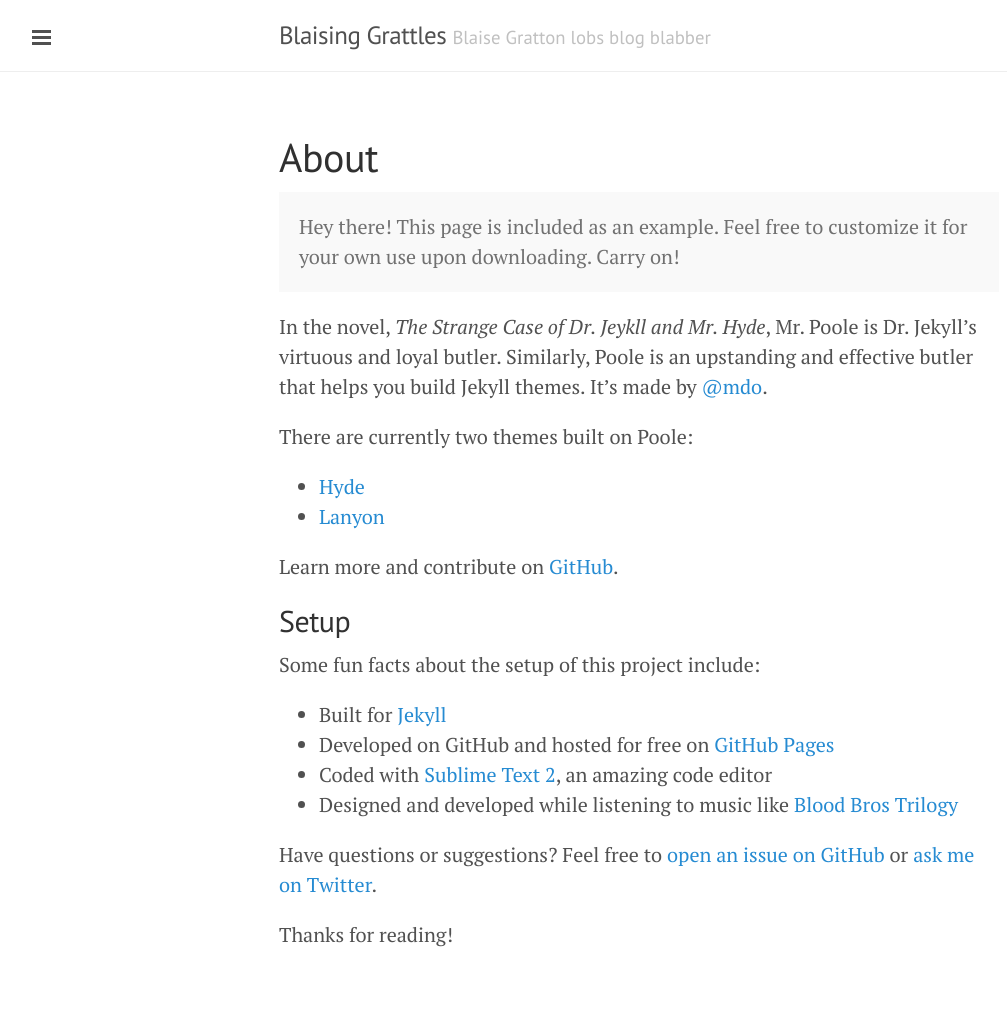
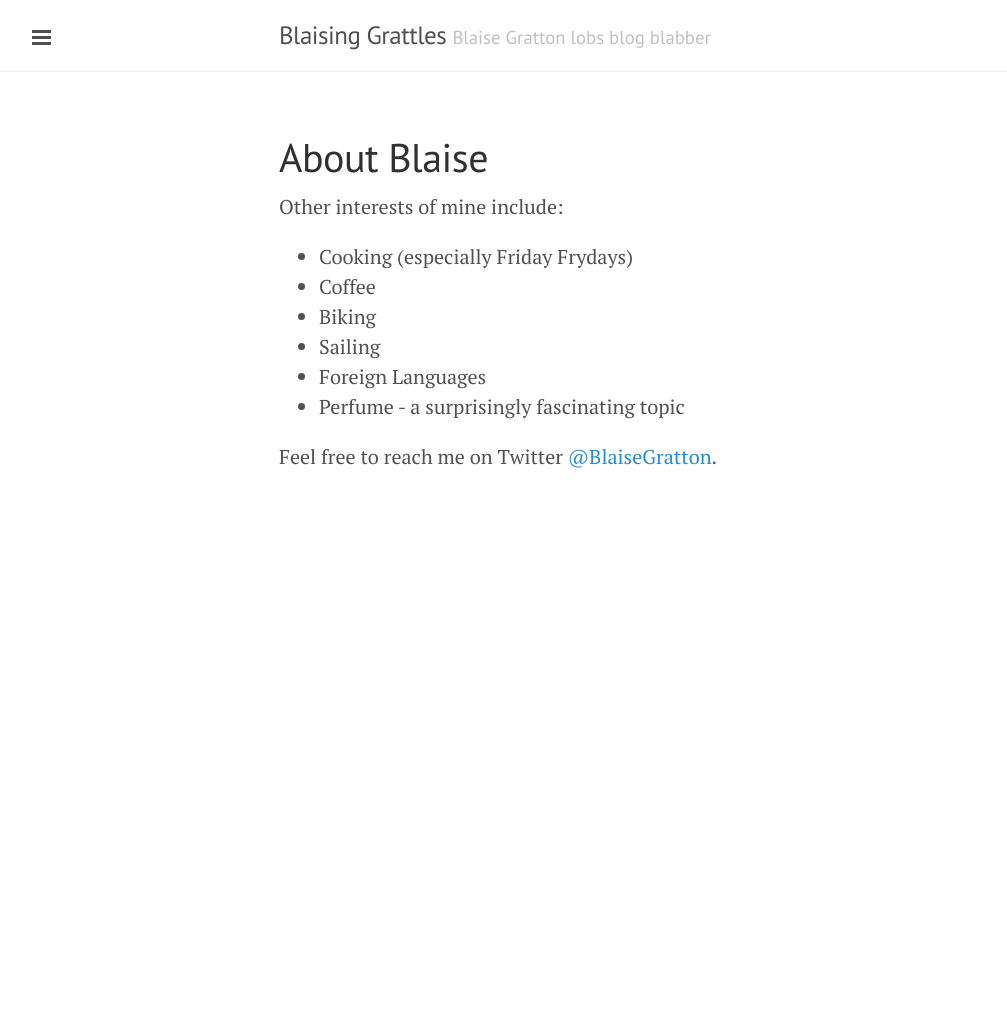
Before and after one commit to BlaiseGratton/blaisegratton.github.io, a Jekyll site: the page built from about.md, in a window 1280 px wide. Shown: the whole page, without its empty margins (1-1008 px from the left). Built offline with Jekyll 4.4.1, drawn with Linux system fonts in a browser that asks for light colours; Markdown is read by kramdown in place of the engine named in the settings; after the commit the page ends 900 px from its top, so only the background shows below that.

Commit message:
start about page

```diff
--- a/about.md
+++ b/about.md
@@ -1,30 +1,19 @@
 ---
 layout: page
-title: About
+title: About Blaise
 ---
 
-<p class="message">
-  Hey there! This page is included as an example. Feel free to customize it for your own use upon downloading. Carry on!
-</p>
 
-In the novel, *The Strange Case of Dr. Jeykll and Mr. Hyde*, Mr. Poole is Dr. Jekyll's virtuous and loyal butler. Similarly, Poole is an upstanding and effective butler that helps you build Jekyll themes. It's made by [@mdo](https://twitter.com/mdo).
 
-There are currently two themes built on Poole:
 
-* [Hyde](http://hyde.getpoole.com)
-* [Lanyon](http://lanyon.getpoole.com)
 
-Learn more and contribute on [GitHub](https://github.com/poole).
+Other interests of mine include:
 
-## Setup
+* Cooking (especially Friday Frydays)
+* Coffee
+* Biking
+* Sailing
+* Foreign Languages
+* Perfume - a surprisingly fascinating topic
 
-Some fun facts about the setup of this project include:
-
-* Built for [Jekyll](http://jekyllrb.com)
-* Developed on GitHub and hosted for free on [GitHub Pages](https://pages.github.com)
-* Coded with [Sublime Text 2](http://sublimetext.com), an amazing code editor
-* Designed and developed while listening to music like [Blood Bros Trilogy](https://soundcloud.com/maddecent/sets/blood-bros-series)
-
-Have questions or suggestions? Feel free to [open an issue on GitHub](https://github.com/poole/issues/new) or [ask me on Twitter](https://twitter.com/mdo).
-
-Thanks for reading!
+Feel free to reach me on Twitter [@BlaiseGratton](http://twitter.com/BlaiseGratton).
```
